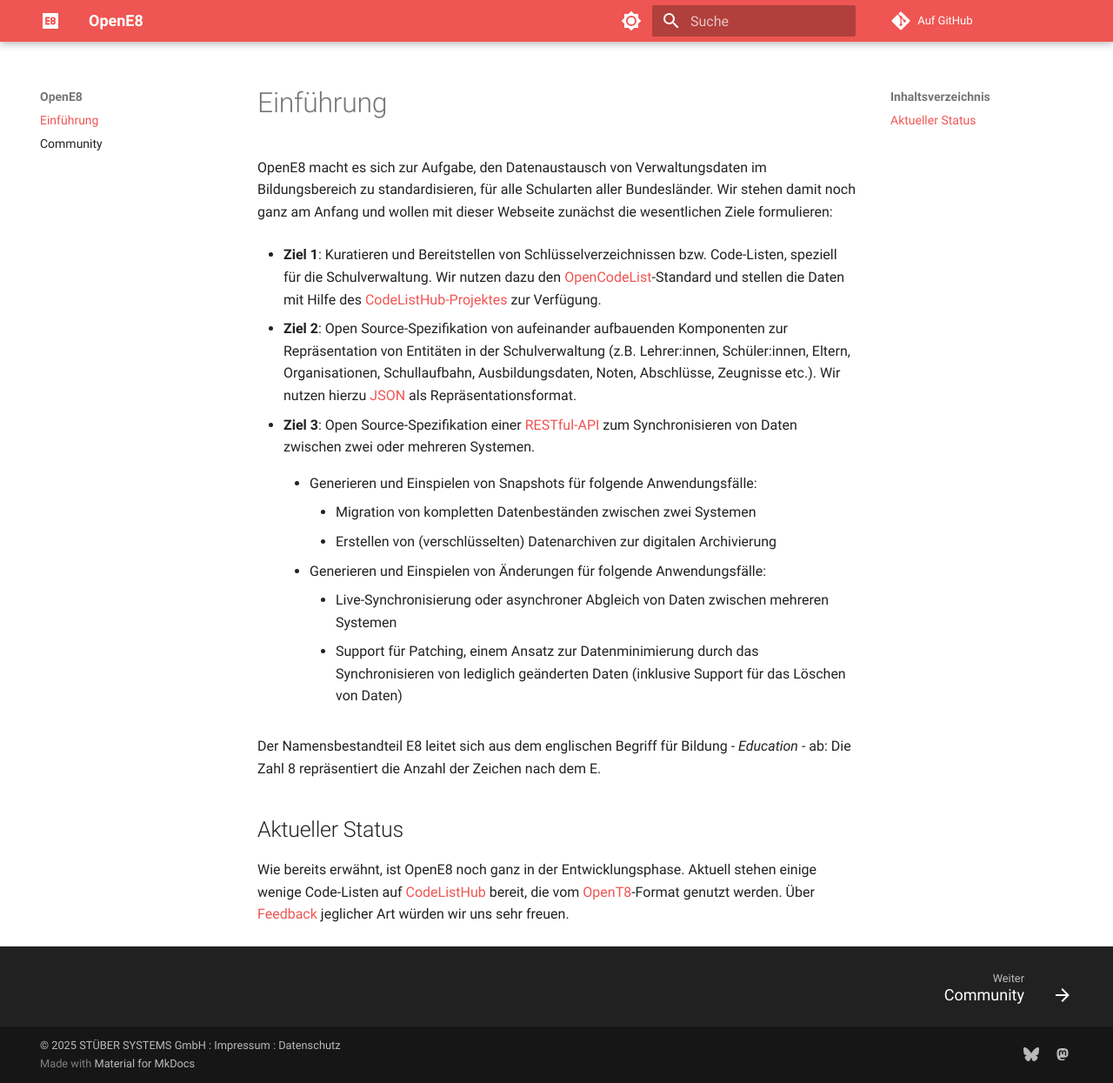
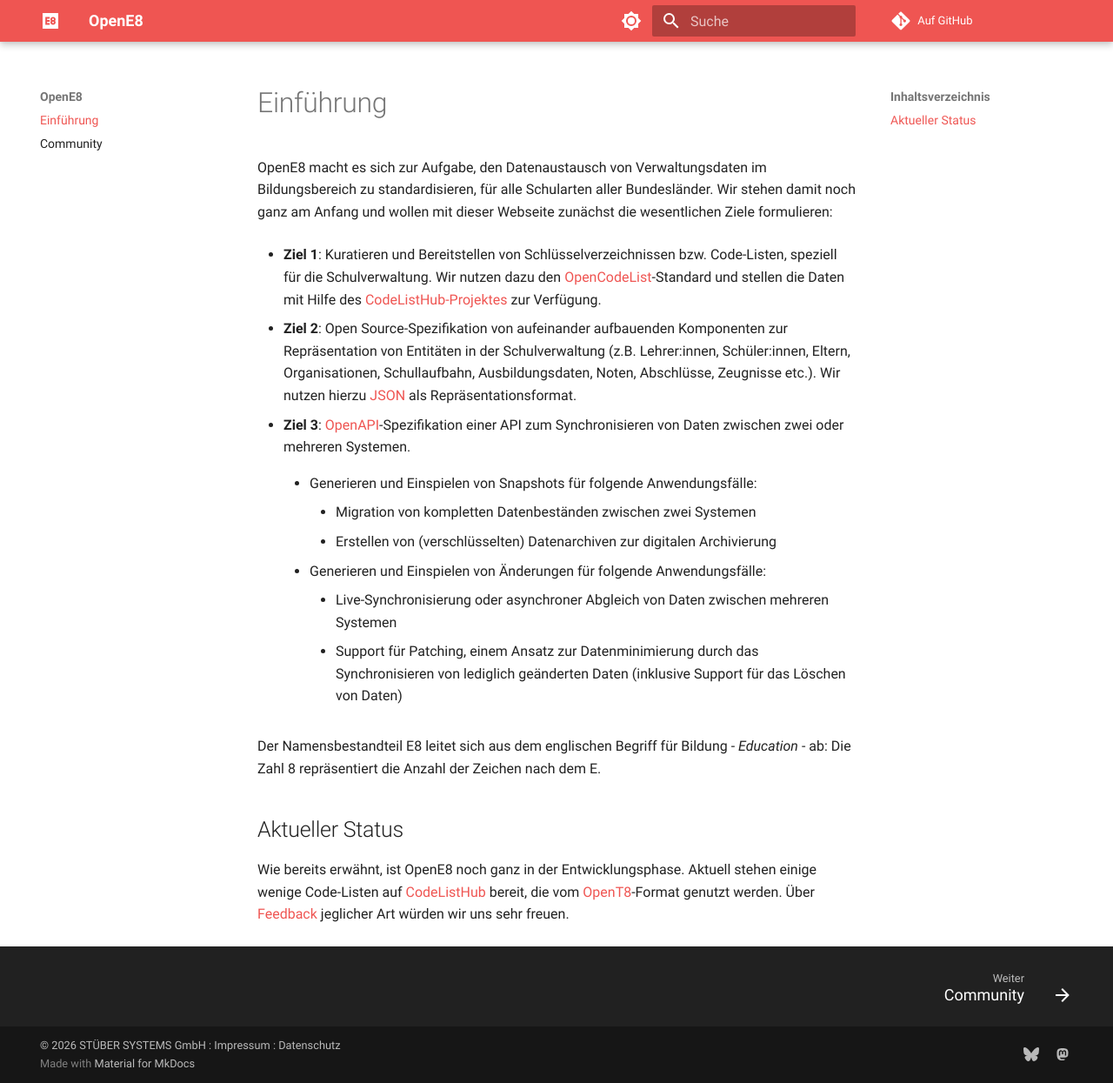
Before and after one commit to openpotato/opene8, an MkDocs documentation site: the page built from website/docs/index.md, in a window 1280 px wide and 1245 px high. Shown: the whole window at 87% size. Built offline with MkDocs 1.6.1 and Material for MkDocs 9.7.7, drawn with Linux system fonts in a browser that asks for light colours; comment, search, counter and statistics services are not loaded.

Commit message:
Minor updates

```diff
--- a/website/docs/index.md
+++ b/website/docs/index.md
@@ -6,7 +6,7 @@
 
 + **Ziel 2**: Open Source-Spezifikation von aufeinander aufbauenden Komponenten zur Repräsentation von Entitäten in der Schulverwaltung (z.B. Lehrer:innen, Schüler:innen, Eltern, Organisationen, Schullaufbahn, Ausbildungsdaten, Noten, Abschlüsse, Zeugnisse etc.). Wir nutzen hierzu [JSON](https://www.json.org/) als Repräsentationsformat.
 
-+ **Ziel 3**: Open Source-Spezifikation einer [RESTful-API](https://www.openpotato.org/de/blog/2025/02/25/restful-api-erklaert/) zum Synchronisieren von Daten zwischen zwei oder mehreren Systemen.
++ **Ziel 3**: [OpenAPI](https://spec.openapis.org/oas/latest.html)-Spezifikation einer API zum Synchronisieren von Daten zwischen zwei oder mehreren Systemen.
 
     + Generieren und Einspielen von Snapshots für folgende Anwendungsfälle:
 
--- a/website/mkdocs.yml
+++ b/website/mkdocs.yml
@@ -6,7 +6,7 @@
 
 # Copyright
 copyright:
-  '&copy; 2025 STÜBER SYSTEMS GmbH : <a href="https://legal.stueber.de/imprint.php">Impressum</a> : <a href="https://legal.stueber.de/privacy.php">Datenschutz</a>'
+  '&copy; 2026 STÜBER SYSTEMS GmbH : <a href="https://legal.stueber.de/imprint.php">Impressum</a> : <a href="https://legal.stueber.de/privacy.php">Datenschutz</a>'
 
 # Repository
 repo_name: 'Auf GitHub'
```
